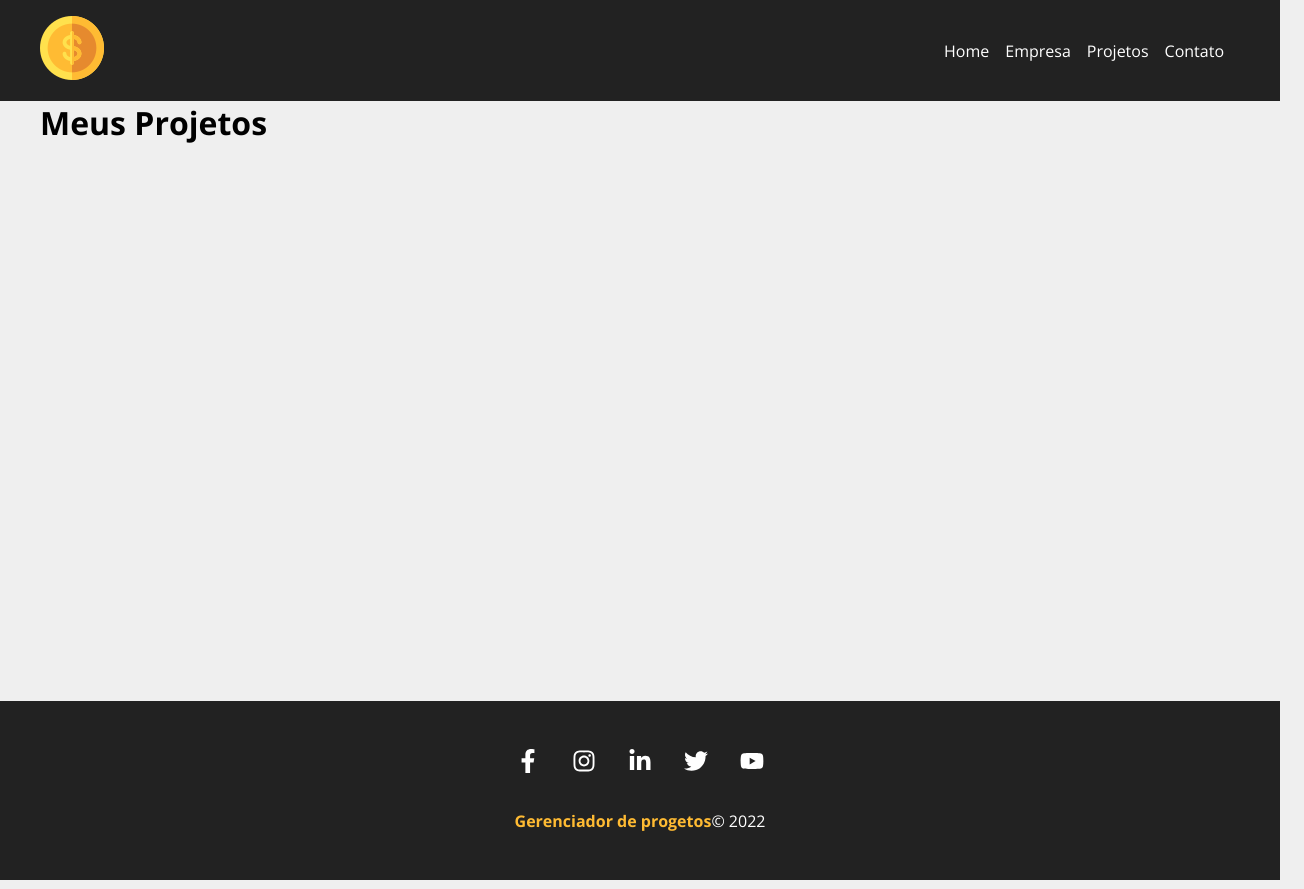
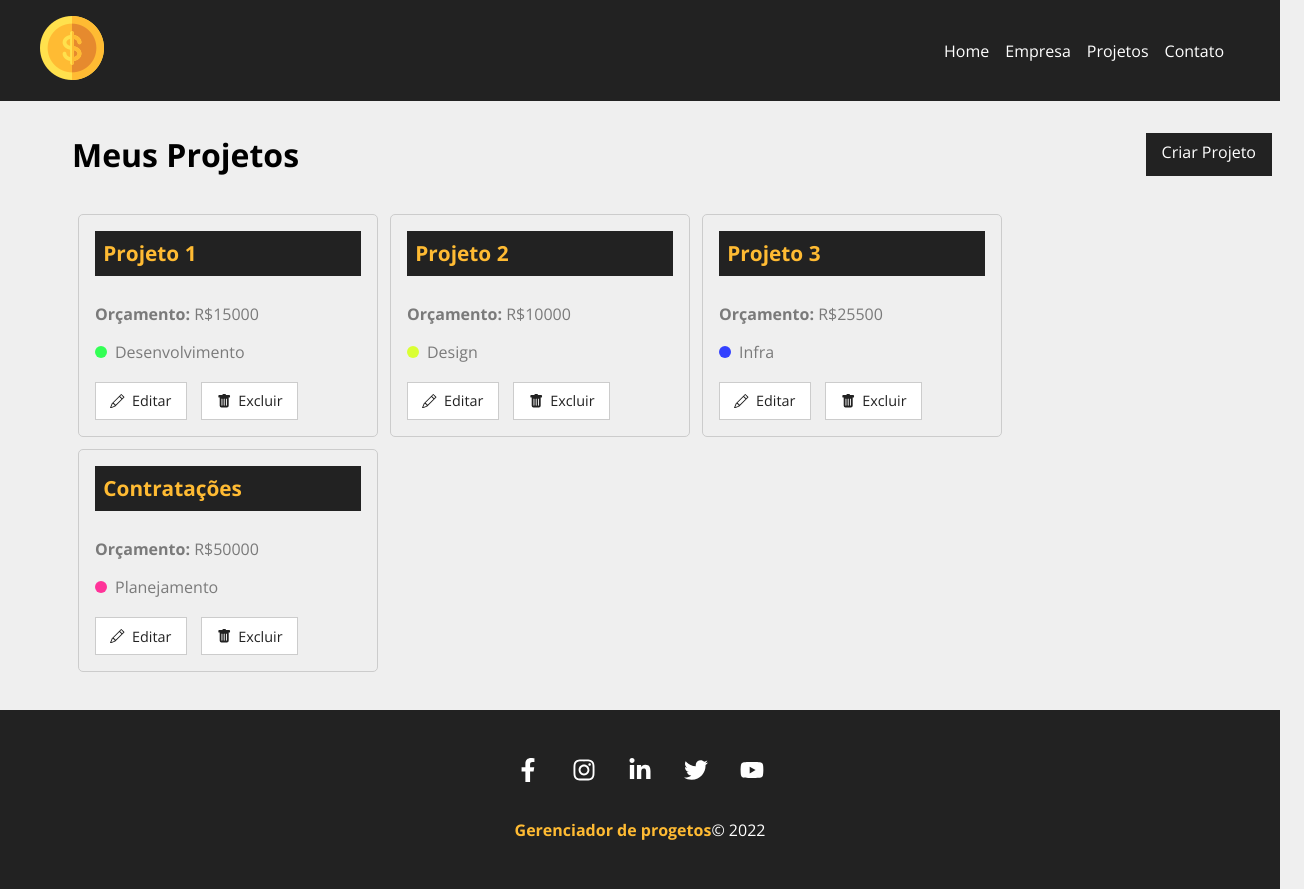
Before and after one commit to jjobJunior/curso_react, a React (Create React App) app: page /Projects in a window 1280 px wide. Shown: the whole page, 1304 px wide, since content can reach past the window. Built offline with nearby package versions, Linux system fonts and the light colour scheme; data requests are answered from the project's data file; the HTML template or start-up script is replaced by a standard one.

Commit message:
Criando Dashboard e Buscando projetos da base de dados

```diff
--- a/db.json
+++ b/db.json
@@ -1,11 +1,54 @@
 {
   "projects": [
-
-   ],
+    {
+      "name": "Projeto 1",
+      "budget": "15000",
+      "category": {
+        "id": "1",
+        "name": "Desenvolvimento"
+      },
+      "cost": 0,
+      "services": [],
+      "id": 1
+    },
+    {
+      "name": "Projeto 2",
+      "budget": "10000",
+      "category": {
+        "id": "2",
+        "name": "Design"
+      },
+      "cost": 0,
+      "services": [],
+      "id": 2
+    },
+    {
+      "name": "Projeto 3",
+      "budget": "25500",
+      "category": {
+        "id": "3",
+        "name": "Infra"
+      },
+      "cost": 0,
+      "services": [],
+      "id": 3
+    },
+    {
+      "name": "Contratações",
+      "budget": "50000",
+      "category": {
+        "id": "4",
+        "name": "Planejamento"
+      },
+      "cost": 0,
+      "services": [],
+      "id": 4
+    }
+  ],
   "categories": [
     {
       "id": 1,
-      "name": "Desenvolvimeno"
+      "name": "Desenvolvimento"
     },
     {
       "id": 2,
--- a/src/components/pages/Projects.js
+++ b/src/components/pages/Projects.js
@@ -1,16 +1,47 @@
+import { useState, useEffect } from 'react';
 import { useLocation } from 'react-router-dom';
-
+import styles from './Projects.module.css';
 import Message from '../layout/Message';
+import Container from '../layout/Container';
+import LinkButton from '../layout/LinkButton';
+import ProjectCard from '../project/ProjectCard';
 
 function Projects() {
+  const [projects, setProjects] = useState([]);
+
+  useEffect(() => {
+    fetch('http://localhost:5000/projects', {
+      method: 'GET',
+      headers: {
+        'Content-Type': 'application/json',
+      },
+    })
+      .then(response => response.json())
+      .then((data) => {
+        console.log(data)
+        setProjects(data)
+      })
+      .catch(error => { console.log(error) })
+  }, []);
+
   const location = useLocation();
   let message = location.state ? location.state.message : null;
-
   return (
-    <div>
-      <h1>Meus Projetos</h1>
-      {message && (<Message type="success" msg={message} />
-      )}
+    <div className={styles.project_container}>
+      <div className={styles.title_container}>
+        <h1>Meus Projetos</h1>
+        <LinkButton to="/NewProject" text="Criar Projeto" />
+      </div>
+      {message && (<Message type="success" msg={message} />)}
+      <Container customClass="start">
+        {projects.length > 0 &&
+        projects.map((project) => (<ProjectCard
+        key={project.id}
+        id={project.id}
+        name={project.name}
+        budget={project.budget}
+        category={project.category.name} />))}
+      </Container>
     </div>
   );
 }
--- /dev/null
+++ b/src/components/pages/Projects.module.css
@@ -0,0 +1,9 @@
+.project_container {
+ padding: 2em;
+}
+
+.title_container {
+    display: flex;
+    justify-content: space-between;
+    margin-bottom: 2em;
+}
--- /dev/null
+++ b/src/components/project/ProjectCard.js
@@ -0,0 +1,28 @@
+import styles from './ProjectCard.module.css';
+
+import { Link } from 'react-router-dom';
+
+import {BsFillTrashFill, BsPencil } from 'react-icons/bs';
+
+function ProjectCard({ id, name, budget, category, handleRemove }) {
+    return (
+        <div className={styles.project_card}>
+            <h4>{name}</h4>
+            <p>
+                <span>Orçamento:</span> R${budget}
+            </p>
+            <p className={styles.category_text}>
+                <span className={`${styles[category.toLowerCase()]}`}></span> {category}
+            </p>
+            <div className={styles.project_card_actions}>
+               <Link to="/">
+                    <BsPencil  /> Editar
+               </Link>
+                <button>
+                    <BsFillTrashFill />Excluir
+                </button>
+            </div>
+        </div>
+    )
+}
+export default ProjectCard;
--- /dev/null
+++ b/src/components/project/ProjectCard.module.css
@@ -0,0 +1,87 @@
+.project_card {
+    padding: 1em;
+    border: 1px solid #ccc;
+    border-radius: 5px;
+    width: 25%;
+    margin: 0.5%;
+}
+
+.project_card h4 {
+    background-color: #222;
+    color: #ffbb33;
+    padding: 0.4em;
+    font-size: 1.3em;
+    margin-bottom: 1.3em;
+}
+
+.project_card p{
+   color: #7a7a7a;
+    margin-bottom: 1em;
+}
+
+.project_card p span{
+    font-weight: bold;
+}
+
+.project_card_actions{
+    display: flex;
+    margin-top: 1.2em;
+    align-items: center;
+}
+
+.project_card_actions button,
+.project_card_actions a{
+    text-decoration: none;
+    border: none;
+    background-color: #fff;
+    color: #222;
+    font-size: 0.9em;
+    padding: 0.6em 1em;
+    margin-right: 1em;
+    cursor: pointer;
+    border: 1px solid #ccc;
+    display: flex;
+    align-items: center;
+    justify-content: center;
+    transition: 0.2s;
+}
+
+.project_card_actions svg{
+    margin-right: 0.5em;
+}
+
+.project_card_actions button:hover,
+.project_card_actions a:hover{
+    background-color: #ffbb33;
+    color: #222;
+}
+
+.category_text{
+    display: flex;
+    align-items: center;
+}
+
+.category_text span{
+    display: flex;
+    width: 12px;
+    height: 12px;
+    border-radius: 50%;
+    background-color: #ccc;
+    margin-right: 0.5em;
+}
+
+.category_text .desenvolvimento{
+    background-color: #33ff55;
+}
+
+.category_text .design{
+    background-color: #daff33;
+}
+
+.category_text .infra{
+    background-color: #3341ff;
+}
+
+.category_text .planejamento{
+    background-color: #ff3399;
+}
```
